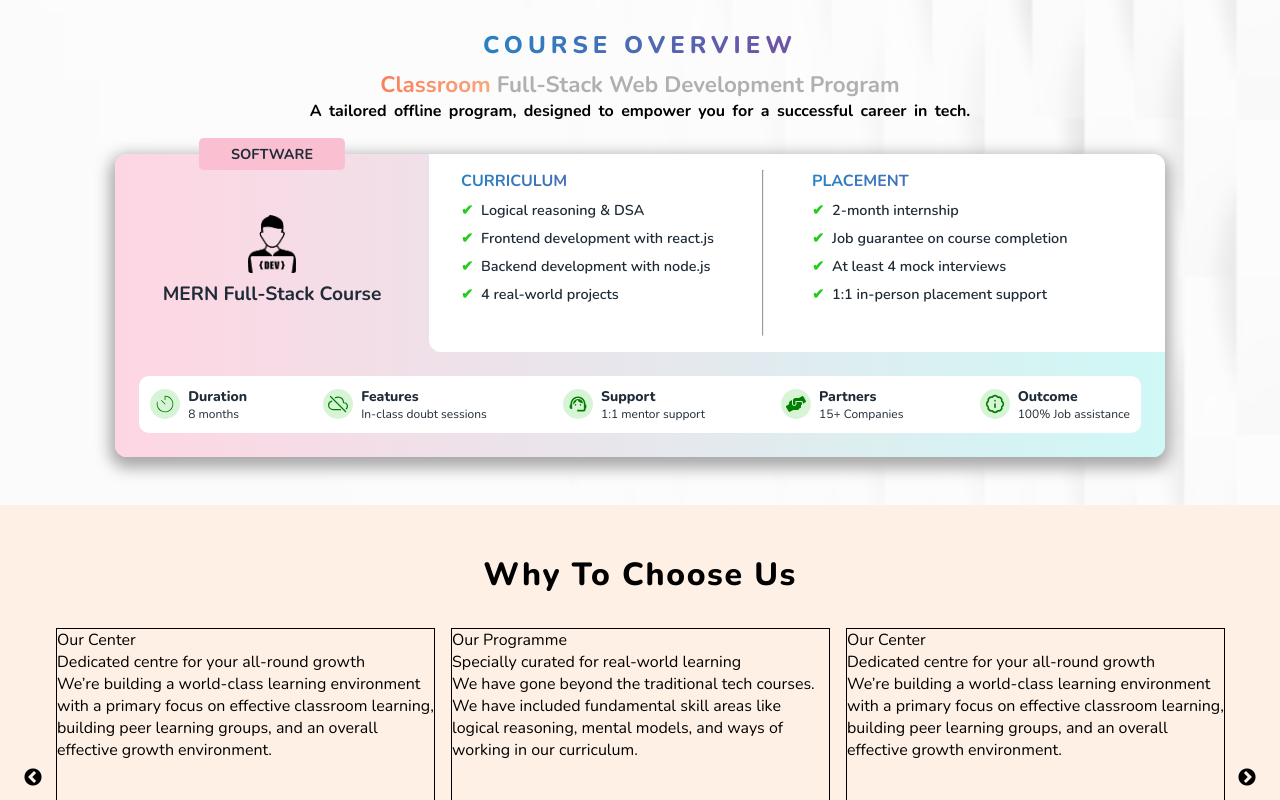
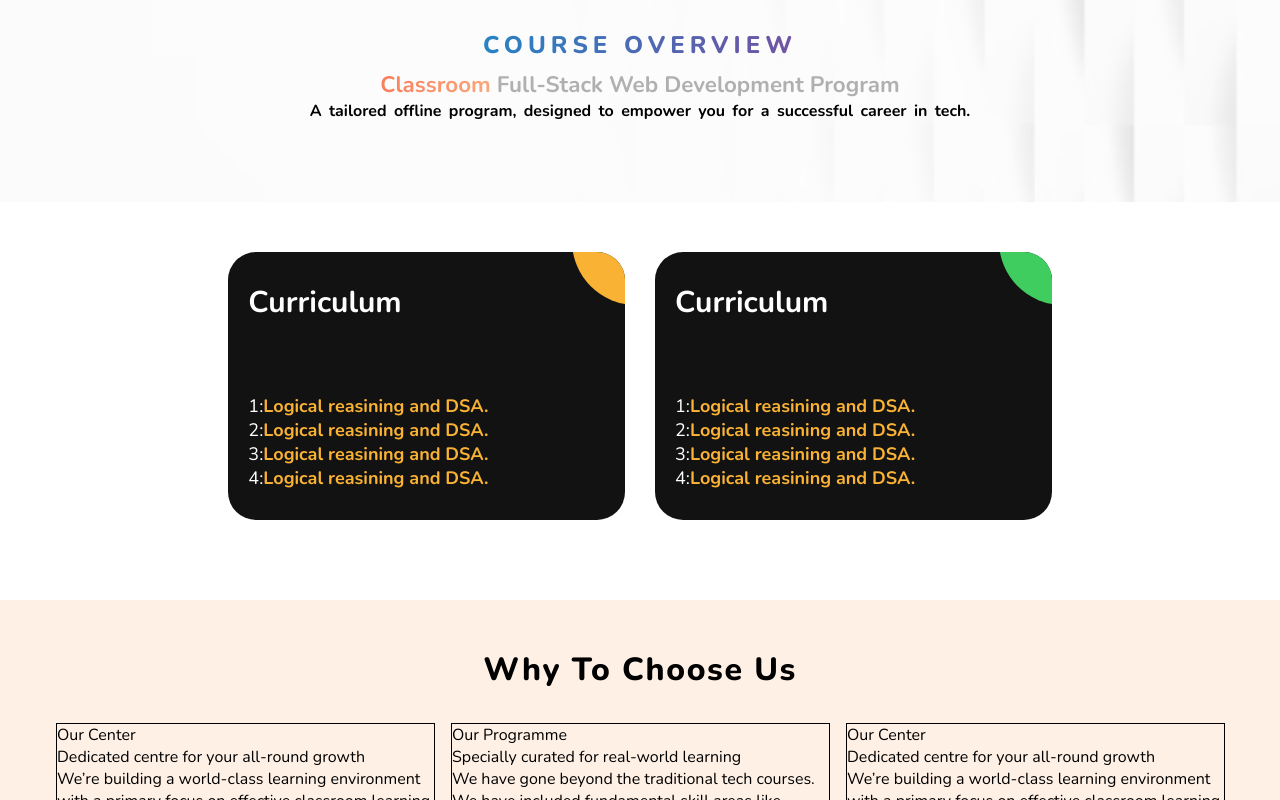
Before and after one commit to drumil32/Ed-Tech, a React (Vite) app in the folder frontend/: page / in a window 1280 px wide. Shown: the part 759-1559 px from the top of the page. Built offline with nearby package versions, Linux system fonts and the light colour scheme.

Commit message:
adding dynamic cards

```diff
--- a/frontend/src/components/organisms/Courses/Courses.tsx
+++ b/frontend/src/components/organisms/Courses/Courses.tsx
@@ -10,6 +10,7 @@ import CourseCardHorizontal from "../../molecule/CourseCardHorizontal/CourseCard
 const Courses: React.FC = () => {
   const isWide = useMedia("(min-width: 1024px)");
   return (
+  <>
     <section className={styles.courcesContainer} id="courses">
       <h5 className={styles.sectionTitle}>Course Overview</h5>
       <p className={styles.sction_sub_title}><span>Classroom</span> Full-Stack Web Development Program</p>
@@ -22,17 +23,81 @@ const Courses: React.FC = () => {
         </p> */}
 
       </div>
-      <div className={styles.cources}>
-         {CourseListData.map((course: Course) =>
-          isWide ? (
-            <CourseCardHorizontal {...course} key={nanoid()} />
-          ) : (
-            <CourseCard {...course} key={nanoid()} />
-          )
-        )}
+    </section>
+     <div className={styles.ag_format_container}>
 
-      </div>
-    </section>
+     <div className={styles.ag_courses_box}>
+         <div className={styles.ag_courses_item}>
+             <a href="#" className={styles.ag_courses_item_link}>
+                 <div className={styles.ag_courses_item_bg}></div>
+
+                 <div className={styles.ag_courses_item_title}>
+                     Curriculum
+                 </div>
+                 <div className={styles.ag_courses_item_date_box}>
+                     1:
+                     <span className={styles.ag_courses_item_date}>
+                         Logical reasining and DSA.
+                     </span>
+                 </div>
+                 <div className={styles.ag_courses_item_date_box}>
+                     2:
+                     <span className={styles.ag_courses_item_date}>
+                     Logical reasining and DSA.
+                     </span>
+                 </div>
+                 <div className={styles.ag_courses_item_date_box}>
+                     3:
+                     <span className={styles.ag_courses_item_date}>
+                     Logical reasining and DSA.
+                     </span>
+                 </div>
+                 <div className={styles.ag_courses_item_date_box}>
+                     4:
+                     <span className={styles.ag_courses_item_date}>
+                     Logical reasining and DSA.
+                     </span>
+                 </div>
+             </a>
+         </div>
+
+         <div className={styles.ag_courses_item}>
+             <a href="#" className={styles.ag_courses_item_link}>
+                 <div className={styles.ag_courses_item_bg}></div>
+
+                 <div className={styles.ag_courses_item_title}>
+                     Curriculum
+                 </div>
+                 <div className={styles.ag_courses_item_date_box}>
+                     1:
+                     <span className={styles.ag_courses_item_date}>
+                         Logical reasining and DSA.
+                     </span>
+                 </div>
+                 <div className={styles.ag_courses_item_date_box}>
+                     2:
+                     <span className={styles.ag_courses_item_date}>
+                     Logical reasining and DSA.
+                     </span>
+                 </div>
+                 <div className={styles.ag_courses_item_date_box}>
+                     3:
+                     <span className={styles.ag_courses_item_date}>
+                     Logical reasining and DSA.
+                     </span>
+                 </div>
+                 <div className={styles.ag_courses_item_date_box}>
+                     4:
+                     <span className={styles.ag_courses_item_date}>
+                     Logical reasining and DSA.
+                     </span>
+                 </div>
+             </a>
+         </div>
+
+     </div>
+ </div>
+ </>
   );
 };
 
--- a/frontend/src/components/organisms/Courses/style.module.scss
+++ b/frontend/src/components/organisms/Courses/style.module.scss
@@ -75,3 +75,141 @@
     width: 100%;
   }
 }
+
+.ag_courses_box {
+  display: -webkit-box;
+  display: -ms-flexbox;
+  display: flex;
+  -webkit-box-align: start;
+  -ms-flex-align: start;
+  align-items: flex-start;
+  -ms-flex-wrap: wrap;
+  flex-wrap: wrap;
+  justify-content: center;
+  padding: 50px 0;
+}
+.ag_courses_item {
+  -ms-flex-preferred-size: calc(33.33333% - 30px);
+  flex-basis: calc(33.33333% - 30px);
+
+  margin: 0 15px 30px;
+
+  overflow: hidden;
+
+  border-radius: 28px;
+}
+.ag_courses_item_link {
+  display: block;
+  padding: 30px 20px;
+  background-color: #121212;
+
+  overflow: hidden;
+
+  position: relative;
+}
+.ag_courses_item_link:hover,
+.ag_courses_item_link:hover .ag_courses_item_date {
+  text-decoration: none;
+  color: #FFF;
+}
+.ag_courses_item_link:hover .ag_courses_item_bg {
+  -webkit-transform: scale(10);
+  -ms-transform: scale(10);
+  transform: scale(10);
+}
+.ag_courses_item_title {
+  min-height: 87px;
+  margin: 0 0 25px;
+
+  overflow: hidden;
+
+  font-weight: bold;
+  font-size: 30px;
+  color: #FFF;
+
+  z-index: 2;
+  position: relative;
+}
+.ag_courses_item_date_box {
+  font-size: 18px;
+  color: #FFF;
+
+  z-index: 2;
+  position: relative;
+}
+.ag_courses_item_date {
+  font-weight: bold;
+  color: #f9b234;
+
+  -webkit-transition: color .5s ease;
+  -o-transition: color .5s ease;
+  transition: color .5s ease
+}
+.ag_courses_item_bg {
+  height: 128px;
+  width: 128px;
+  background-color: #f9b234;
+
+  z-index: 1;
+  position: absolute;
+  top: -75px;
+  right: -75px;
+
+  border-radius: 50%;
+
+  -webkit-transition: all .5s ease;
+  -o-transition: all .5s ease;
+  transition: all .5s ease;
+}
+.ag_courses_item:nth-child(2n) .ag_courses_item_bg {
+  background-color: #3ecd5e;
+}
+.ag_courses_item:nth-child(3n) .ag_courses_item_bg {
+  background-color: #e44002;
+}
+.ag_courses_item:nth-child(4n) .ag_courses_item_bg {
+  background-color: #952aff;
+}
+.ag_courses_item:nth-child(5n) .ag_courses_item_bg {
+  background-color: #cd3e94;
+}
+.ag_courses_item:nth-child(6n) .ag_courses_item_bg {
+  background-color: #4c49ea;
+}
+
+
+
+@media only screen and (max-width: 979px) {
+  .ag-courses_item {
+    -ms-flex-preferred-size: calc(50% - 30px);
+    flex-basis: calc(50% - 30px);
+  }
+  .ag-courses-item_title {
+    font-size: 24px;
+  }
+}
+
+@media only screen and (max-width: 767px) {
+  .ag-format-container {
+    width: 96%;
+  }
+
+}
+@media only screen and (max-width: 639px) {
+  .ag-courses_item {
+    -ms-flex-preferred-size: 100%;
+    flex-basis: 100%;
+  }
+  .ag-courses-item_title {
+    min-height: 72px;
+    line-height: 1;
+
+    font-size: 24px;
+  }
+  .ag-courses-item_link {
+    padding: 22px 40px;
+  }
+  .ag-courses-item_date-box {
+    font-size: 16px;
+  }
+}
```
Also changed, not shown: 1 other file (tests, documents, lock files or other folders).
